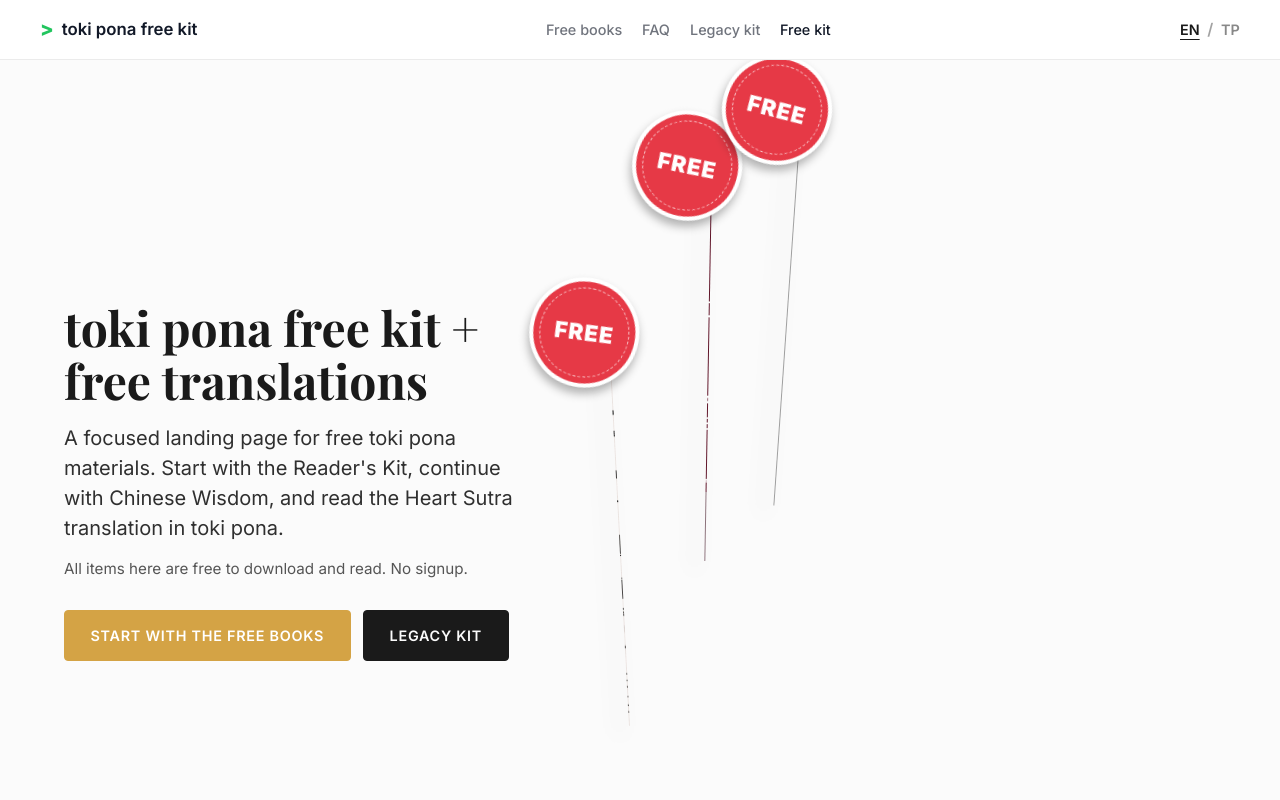
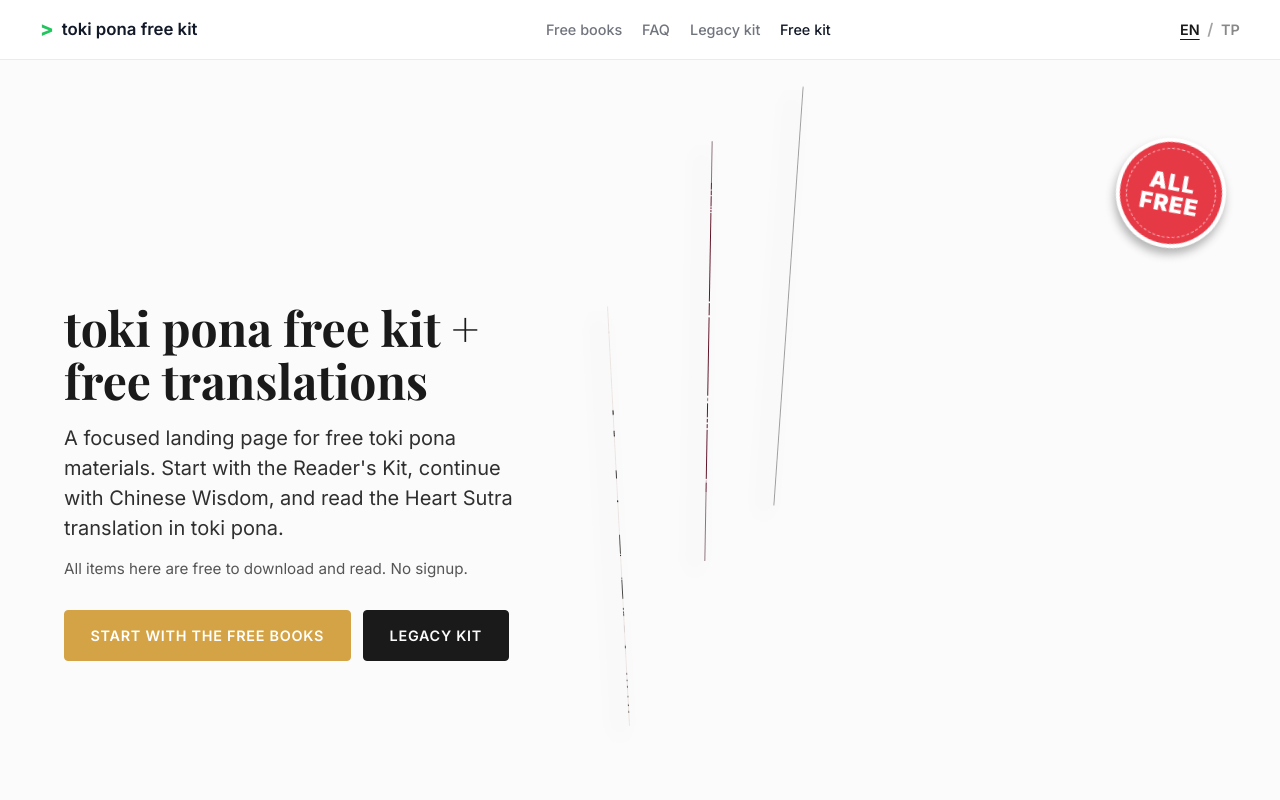
Before and after one commit to markoblogo/toki-free-kit, a Next.js app: page /en in a window 1280 px wide. Shown: the top 800 px of the page. Built offline with nearby package versions, Linux system fonts and the light colour scheme; grey boxes are pictures that could not be loaded; a web font is replaced by a local one.

Commit message:
feat: replace free badges with single all-free badge in hero

```diff
--- a/src/components/BookSection.tsx
+++ b/src/components/BookSection.tsx
@@ -4,7 +4,6 @@ import { useState } from 'react';
 import Image from 'next/image';
 import { Book } from '@/data/books';
 import styles from './BookSection.module.css';
-import GiftBadge from './GiftBadge';
 
 interface BookSectionProps {
   book: Book;
@@ -46,7 +45,6 @@ export default function BookSection({ book, dict, isLast }: BookSectionProps) {
 
         <div className={styles.contentCol}>
           <header className={styles.header}>
-            <GiftBadge label="FREE" className={styles.sectionBadge} />
             <h2 className={styles.title}>{title}</h2>
             <p className={styles.author}>{author}</p>
           </header>
--- a/src/components/Hero.module.css
+++ b/src/components/Hero.module.css
@@ -57,6 +57,12 @@
 
 .rightCol {
   width: 100%;
+  position: relative;
+}
+
+.heroBadge {
+  top: -18px !important;
+  right: -10px !important;
 }
 
 .noteList {
--- a/src/components/Hero.tsx
+++ b/src/components/Hero.tsx
@@ -3,6 +3,7 @@
 import styles from './Hero.module.css';
 import HeroCoverGrid from './HeroCoverGrid';
 import { books, Book } from '@/data/books';
+import GiftBadge from './GiftBadge';
 
 export default function Hero({ dict, lang }: { dict: any; lang: 'en' | 'tp' }) {
   const handleSelectBook = (book: Book) => {
@@ -30,6 +31,7 @@ export default function Hero({ dict, lang }: { dict: any; lang: 'en' | 'tp' }) {
         </div>
 
         <div className={styles.rightCol}>
+          <GiftBadge label={dict.hero.all_free_badge} className={styles.heroBadge} />
           <HeroCoverGrid books={books} onSelect={handleSelectBook} selectedBookId={null} dict={dict} lang={lang} />
         </div>
       </div>
--- a/src/components/HeroCoverGrid.tsx
+++ b/src/components/HeroCoverGrid.tsx
@@ -3,7 +3,6 @@
 import Image from 'next/image';
 import { Book } from '@/data/books';
 import styles from './HeroCoverGrid.module.css';
-import GiftBadge from './GiftBadge';
 import { useState } from 'react';
 
 interface HeroCoverGridProps {
@@ -64,7 +63,6 @@ export default function HeroCoverGrid({ books, onSelect, lang }: HeroCoverGridPr
                     priority={index < 3}
                   />
                 </div>
-                <GiftBadge label="FREE" />
               </div>
             </div>
           );
--- a/src/dictionaries/en.json
+++ b/src/dictionaries/en.json
@@ -18,6 +18,7 @@
     "title": "toki pona free kit + free translations",
     "subtitle": "A focused landing page for free toki pona materials. Start with the Reader's Kit, continue with Chinese Wisdom, and read the Heart Sutra translation in toki pona.",
     "note": "All items here are free to download and read. No signup.",
+    "all_free_badge": "ALL FREE",
     "primary_cta": "Start with the free books",
     "secondary_cta": "Legacy kit",
     "download_pdf": "Download",
--- a/src/dictionaries/tp.json
+++ b/src/dictionaries/tp.json
@@ -18,6 +18,7 @@
     "title": "kulupu lipu pi pali pona (toki pona) — ale li free",
     "subtitle": "ni li tomo pi lipu free: lipu pi kama sona, lipu pi toki ante, en lipu pi pali sona. o open kepeken lipu 'Reader’s Kit', o pana e kama sona lon lipu 'Chinese Wisdom', o kama sona e lipu 'Heart Sutra' lon toki pona.",
     "note": "ale li free. sina ken lukin, sina ken kama jo. sina wile ala e nimi lon lipu.",
+    "all_free_badge": "ALE LI FREE",
     "primary_cta": "o lukin e lipu free",
     "secondary_cta": "lipu sinpin (legacy)",
     "download_pdf": "o kama jo",
```
